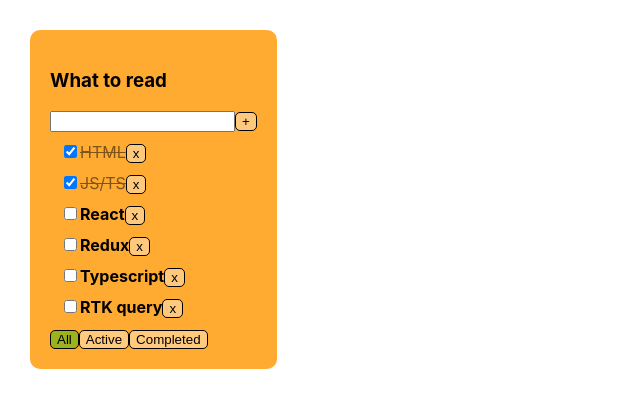
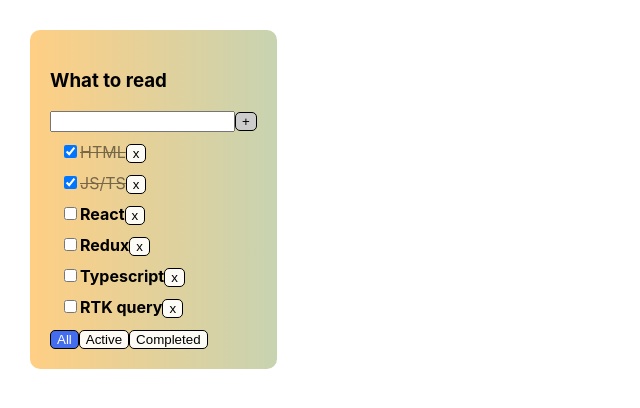
Before and after one commit to 0lgaP1/todolist, a React (Create React App) app in the folder 1-todolist/: page / in a window 1280 px wide. Shown: the top 408 px of the page, without its empty margins (0-640 px from the left). Built offline with nearby package versions, Linux system fonts and the light colour scheme.

Commit message:
Styles for button

```diff
--- a/1-todolist/src/App.css
+++ b/1-todolist/src/App.css
@@ -8,7 +8,7 @@
 }
 
 .todolist {
-    background-color: #ffaa31;
+    background: linear-gradient(to right, rgba(255, 181, 66, 0.65), rgba(164, 183, 127, 0.61));
     padding: 20px;
     display: inline-block;
     border-radius: 10px;
@@ -38,11 +38,12 @@ li:not(:last-child) {
 }
 
 .btn-filter-active {
-    background-color: rgb(156, 178, 29);
+    background-color: #436cef;
+    color: white;
 }
 
 button {
-    background-color: rgba(255, 255, 255, 0.37);
+    background-color: rgba(255, 255, 255, 0.9);
     color: #000000;
     cursor: pointer;
     border-radius: 5px;
@@ -51,6 +52,10 @@ button {
     box-shadow: none;
 
     &:hover {
-        background-color: #436cef;
+        background-color: rgba(161, 180, 51, 0.93);
+    }
+
+    &:disabled {
+         background-color: #ccc;
     }
 }
--- a/1-todolist/src/Todolist.tsx
+++ b/1-todolist/src/Todolist.tsx
@@ -25,7 +25,7 @@ export function Todolist(props: TodoListPropsType) {
 
     // UI LOGIC
     const [filter, setFilter] = useState<FilterValuesType>("all")
-    const [taskTitle, setTaskTitle] = useState("")
+    const [taskTitle, setTaskTitle] = useState("") //отслеживаем ввод пользователя
     const [error, setError] = useState<string | null>(null)
 
     console.log(taskTitle)
```
